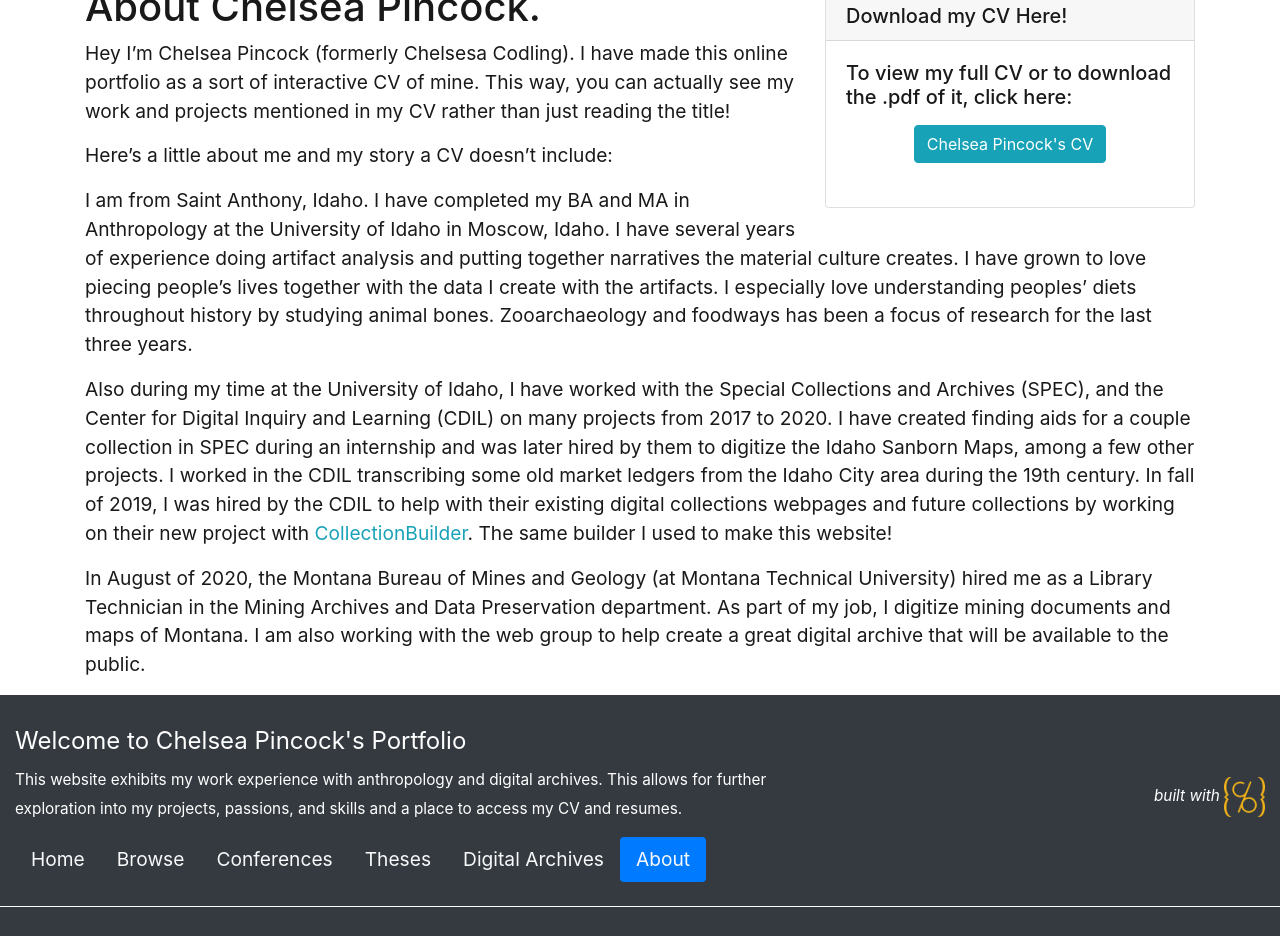
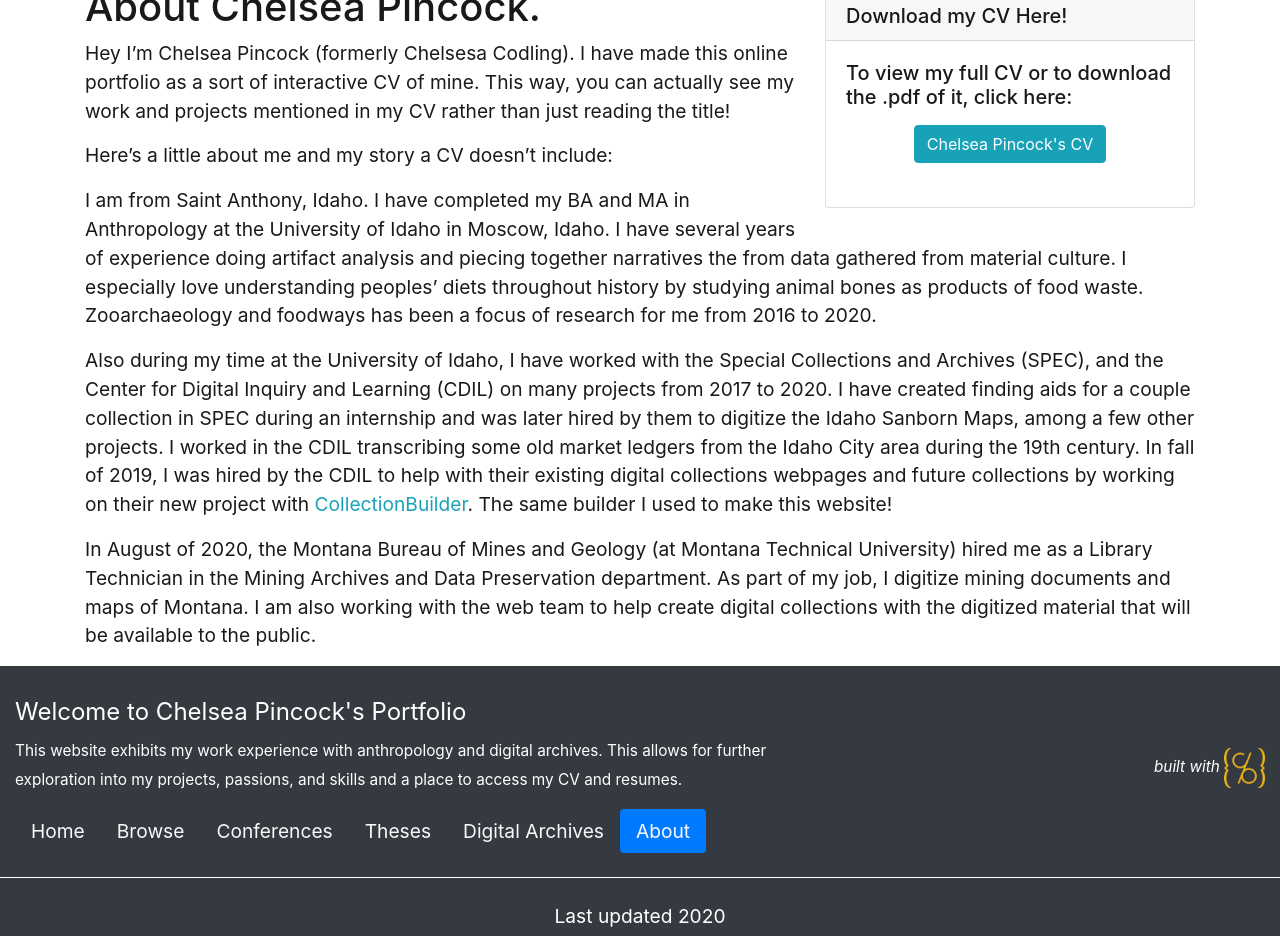
Before and after one commit to cc3199/portfolio, a Jekyll site: the page built from pages/about.md, in a window 1280 px wide. Shown: the part 483-1419 px from the top of the page. Built offline with Jekyll 4.4.1, drawn with Linux system fonts in a browser that asks for light colours.

Commit message:
Update about text

```diff
--- a/pages/about.md
+++ b/pages/about.md
@@ -15,8 +15,8 @@
 
 Here's a little about me and my story a CV doesn't include:
 
-I am from Saint Anthony, Idaho. I have completed my BA and MA in Anthropology at the University of Idaho in Moscow, Idaho. I have several years of experience doing artifact analysis and putting together narratives the material culture creates. I have grown to love piecing people's lives together with the data I create with the artifacts. I especially love understanding peoples' diets throughout history by studying animal bones. Zooarchaeology and foodways has been a focus of research for the last three years.
+I am from Saint Anthony, Idaho. I have completed my BA and MA in Anthropology at the University of Idaho in Moscow, Idaho. I have several years of experience doing artifact analysis and piecing together narratives the from data gathered from material culture. I especially love understanding peoples' diets throughout history by studying animal bones as products of food waste. Zooarchaeology and foodways has been a focus of research for me from 2016 to 2020.
 
 Also during my time at the University of Idaho, I have worked with the Special Collections and Archives (SPEC), and the Center for Digital Inquiry and Learning (CDIL) on many projects from 2017 to 2020. I have created finding aids for a couple collection in SPEC during an internship and was later hired by them to digitize the Idaho Sanborn Maps, among a few other projects. I worked in the CDIL transcribing some old market ledgers from the Idaho City area during the 19th century. In fall of 2019, I was hired by the CDIL to help with their existing digital collections webpages and future collections by working on their new project with [CollectionBuilder](https://collectionbuilder.github.io/). The same builder I used to make this website!
 
-In August of 2020, the Montana Bureau of Mines and Geology (at Montana Technical University) hired me as a Library Technician in the Mining Archives and Data Preservation department. As part of my job, I digitize mining documents and maps of Montana. I am also working with the web group to help create a great digital archive that will be available to the public.
+In August of 2020, the Montana Bureau of Mines and Geology (at Montana Technical University) hired me as a Library Technician in the Mining Archives and Data Preservation department. As part of my job, I digitize mining documents and maps of Montana. I am also working with the web team to help create digital collections with the digitized material that will be available to the public.
```
